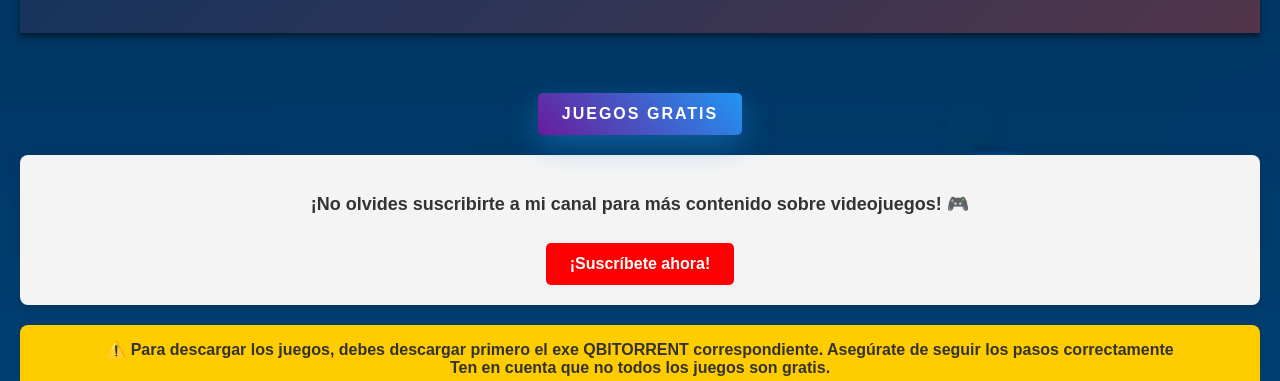
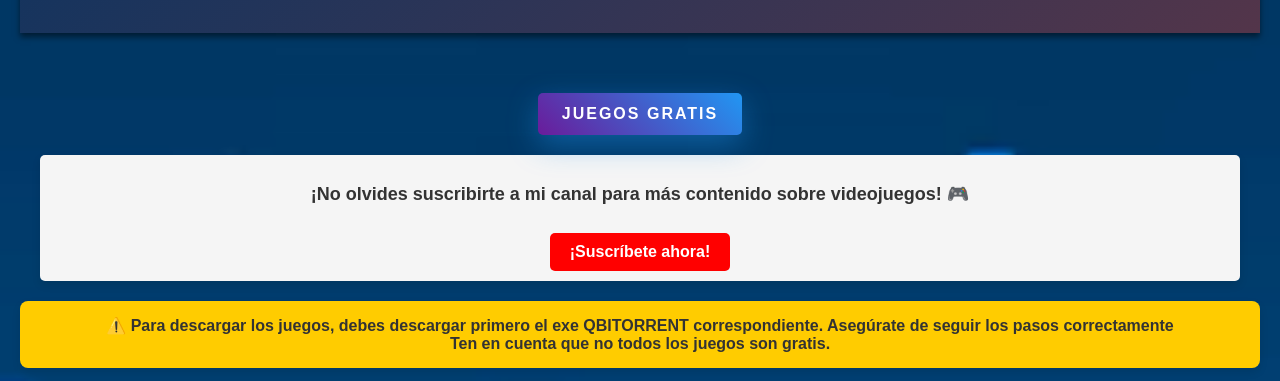
Before and after one commit to allanfabricio32/videojuegosdestacados, a plain HTML site: page index.html in a window 1280 px wide. Shown: the part 419-800 px from the top of the page. Drawn offline with Linux system fonts and the light colour scheme; files whose address does not match are found by name.

Commit message:
Add files via upload

```diff
--- a/index.html
+++ b/index.html
@@ -854,11 +854,43 @@
         JUEGOS GRATIS
     </button>
 </div>
-<!-- Nota de suscripción -->
-<div class="subscribe-note">
+<!-- boton de suscribirse -->
+
+<div class="subscribe-note" id="subscribe-note">
     <p>¡No olvides suscribirte a mi canal para más contenido sobre videojuegos! 🎮</p>
-    <a href="https://www.youtube.com/@ByteCraze763" class="subscribe-btn" target="_blank">¡Suscríbete ahora!</a>
+    <a href="https://www.youtube.com/@ByteCraze763" class="subscribe-btn" target="_blank" onclick="ocultarNota()">¡Suscríbete ahora!</a>
 </div>
+
+<style>
+    .subscribe-note {
+        text-align: center;
+        margin: 20px;
+        padding: 10px;
+        background-color: #f5f5f5;
+        border-radius: 5px;
+    }
+
+    .subscribe-btn {
+        background-color: #FF0000;
+        color: white;
+        padding: 10px 20px;
+        text-decoration: none;
+        border-radius: 5px;
+    }
+
+    .subscribe-btn:hover {
+        background-color: #cc0000;
+    }
+</style>
+
+<script>
+    function ocultarNota() {
+        // Ocultar la nota de suscripción cuando el usuario haga clic en el botón
+        document.getElementById("subscribe-note").style.display = "none";
+    }
+</script>
+
+
 
 
 
@@ -1077,7 +1109,16 @@
         }
     </style>
 </head>
+
 <body>
+
+
+
+
+
+
+
+
 
     <section class="news-section">
         <h2>Últimas Noticias y Actualizaciones de Juegos</h2>
@@ -1167,4 +1208,7 @@
     </section>
 
 </body>
+
+
+
 </html>
```
